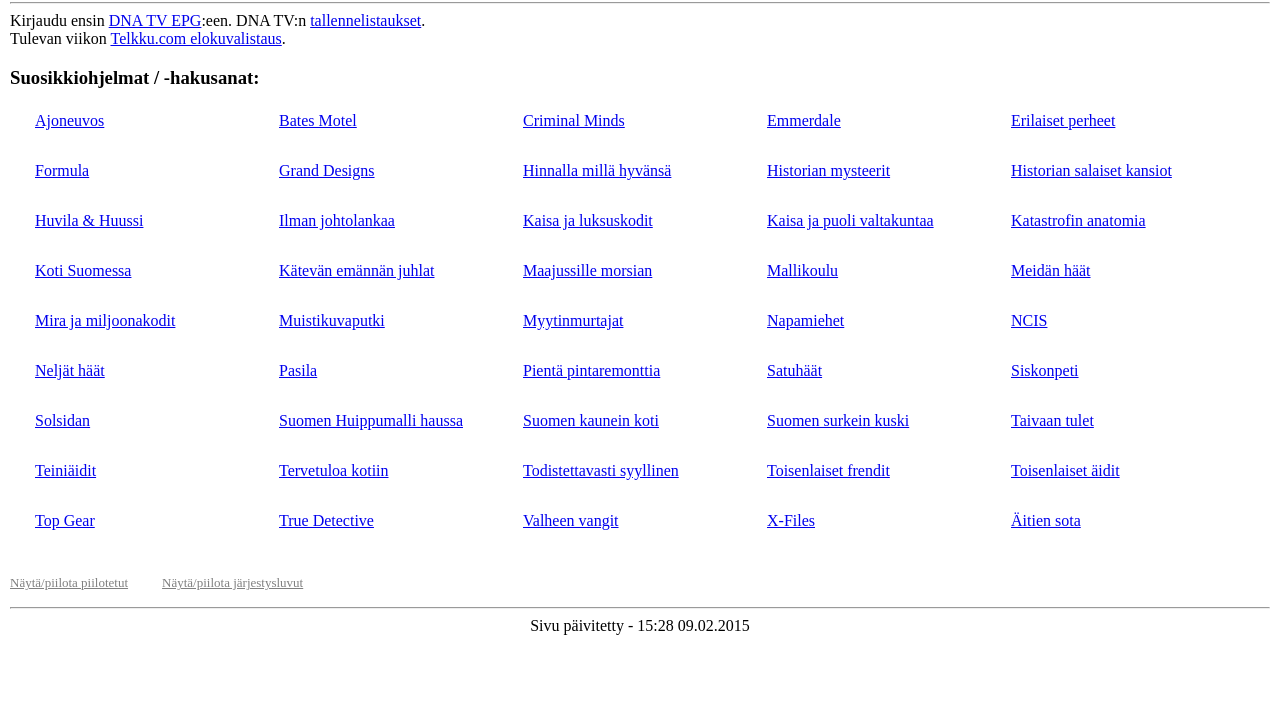
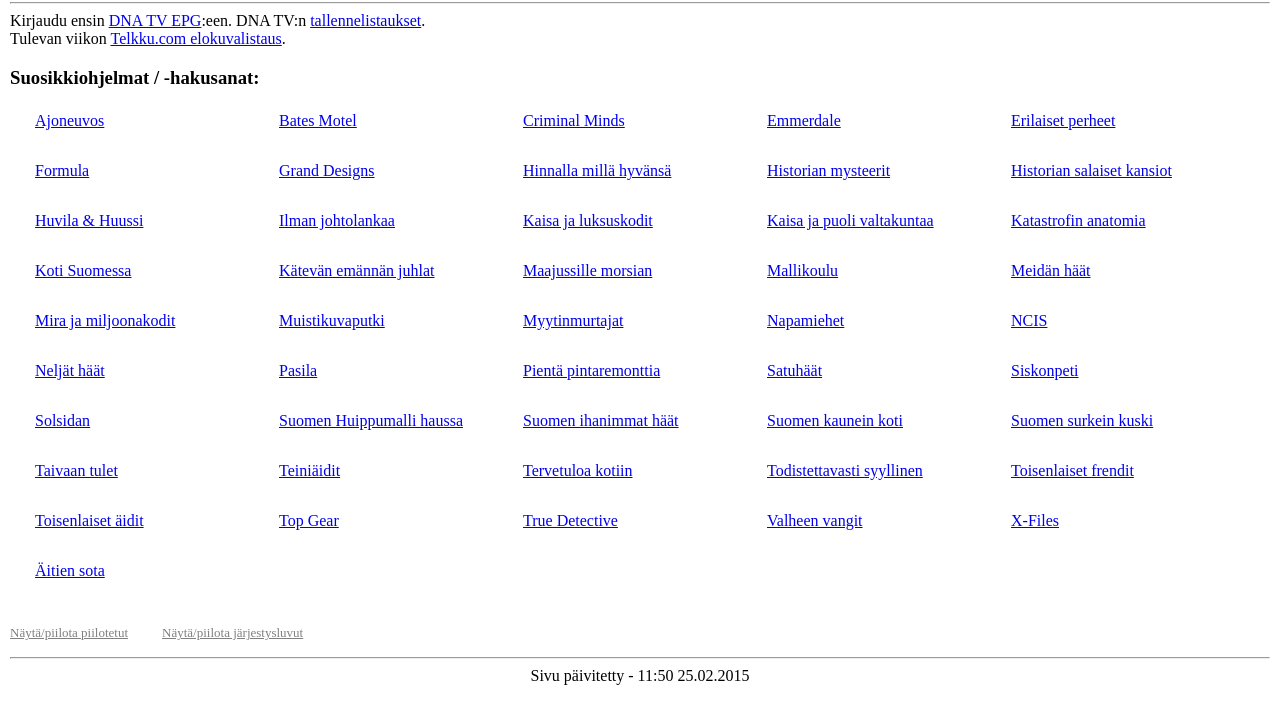
Before and after one commit to KimeT/Koti-TV, a plain HTML site: page dna-tv.html in a window 1280 px wide. Shown: the part 65-788 px from the top of the page. Drawn offline with Linux system fonts and the light colour scheme.

Commit message:
Updated programs

```diff
--- a/dna-tv.html
+++ b/dna-tv.html
@@ -76,6 +76,7 @@
 				<div class="ohjelma hidden"><a target="_blank" href="https://tv.dna.fi/webui/epg?customsearch=Sleepy+Hollow">Sleepy Hollow</a></div>
 				<div class="ohjelma"><a target="_blank" href="https://tv.dna.fi/webui/epg?customsearch=Solsidan">Solsidan</a></div>
 				<div class="ohjelma"><a target="_blank" href="https://tv.dna.fi/webui/epg?customsearch=Suomen+Huippumalli+haussa">Suomen Huippumalli haussa</a></div>
+				<div class="ohjelma"><a target="_blank" href="https://tv.dna.fi/webui/epg?customsearch=Suomen+ihanimmat+häät">Suomen ihanimmat häät</a></div>
 				<div class="ohjelma hidden"><a target="_blank" href="https://tv.dna.fi/webui/epg?customsearch=Suomen+kaamein+kämppä">Suomen kaamein kämppä</a></div>
 				<div class="ohjelma"><a target="_blank" href="https://tv.dna.fi/webui/epg?customsearch=Suomen+kaunein+koti">Suomen kaunein koti</a></div>
 				<div class="ohjelma"><a target="_blank" href="https://tv.dna.fi/webui/epg?customsearch=Suomen+surkein+kuski">Suomen surkein kuski</a></div>
@@ -104,7 +105,7 @@
 		</div>
 		<div id="alatunniste">
 			<hr>
-			Sivu päivitetty - 15:28 09.02.2015
+			Sivu päivitetty - 11:50 25.02.2015
 		</div>
 		<div id="program-key-div" class="hidden label-hidden" title="Click to show hidden KotiRuutu program key value!" onclick="showProgramKeyValue();">
 			<textarea id="program-key" class="hidden" cols="40" rows="5"></textarea>
```
